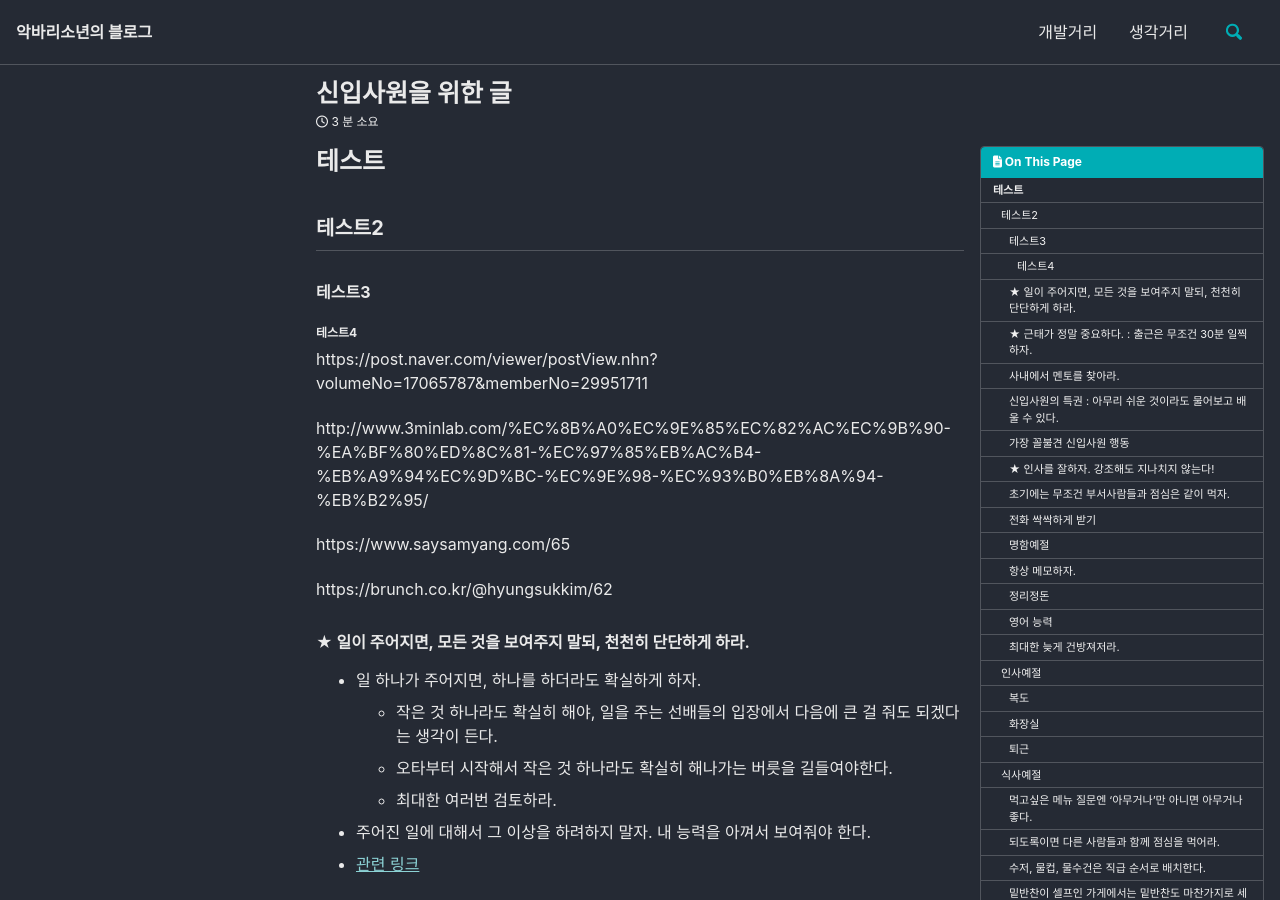
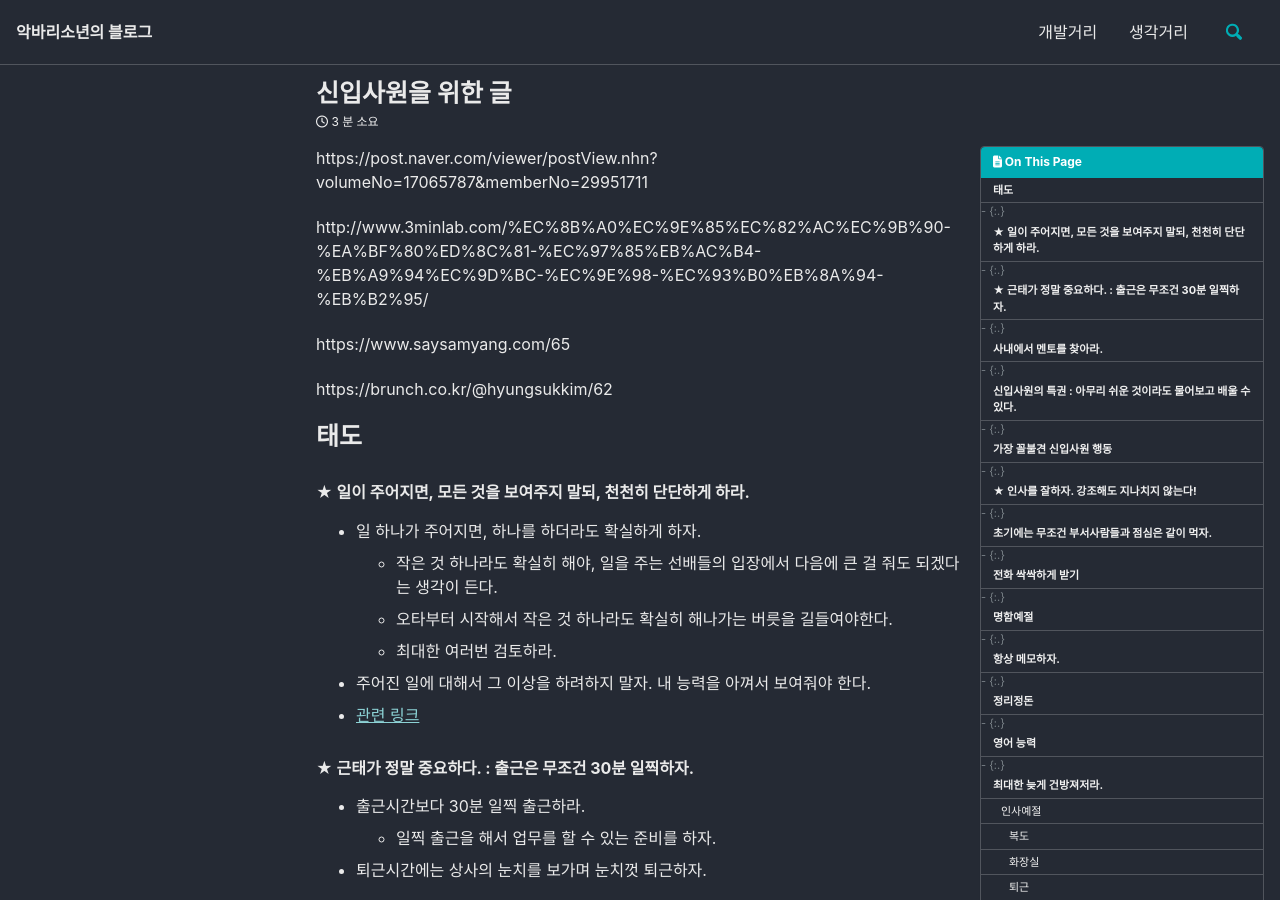
Before and after one commit to surmounter/Blog, a Jekyll site: the page built from _posts/2019-10-24-신입사원을위한글.md, in a window 1280 px wide and 900 px high. Built offline with Jekyll 4.4.1, drawn with Linux system fonts in a browser that asks for light colours; cached includes are drawn as plain includes; nearby versions of some CDN libraries.

Commit message:
Update 2019-10-24-신입사원을위한글.md

```diff
--- a/_posts/2019-10-24-신입사원을위한글.md
+++ b/_posts/2019-10-24-신입사원을위한글.md
@@ -6,10 +6,7 @@ toc: true
 author_profile: false
 ---
 
-# 테스트
-## 테스트2
-### 테스트3
-#### 테스트4
+
 
 https://post.naver.com/viewer/postView.nhn?volumeNo=17065787&memberNo=29951711
 
@@ -19,6 +16,8 @@ https://www.saysamyang.com/65
 
 https://brunch.co.kr/@hyungsukkim/62
 
+
+# 태도
 
 ### ★ 일이 주어지면, 모든 것을 보여주지 말되, 천천히 단단하게 하라.
 
```
